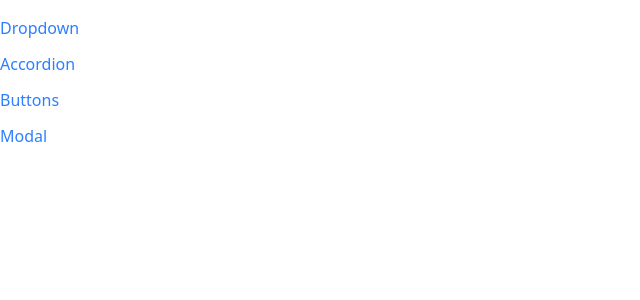
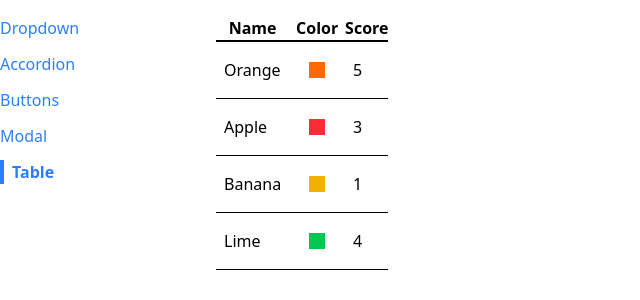
Before and after one commit to jruedas1/react-course, a React (Vite) app in the folder comps/: page /table in a window 1280 px wide. Shown: the top 300 px of the page, without its empty margins (0-640 px from the left). Built offline with nearby package versions, Linux system fonts and the light colour scheme.

Commit message:
create table component

```diff
--- a/comps/src/App.js
+++ b/comps/src/App.js
@@ -4,6 +4,7 @@
 import DropdownPage from "./pages/DropdownPage";
 import ButtonPage from "./pages/ButtonPage";
 import ModalPage from "./pages/ModalPage";
+import TablePage from "./pages/TablePage";
 
 function App(){
    return (
@@ -14,6 +15,7 @@
                <Route path='/'><DropdownPage /></Route>
                <Route path='/buttons'><ButtonPage /></Route>
                <Route path='/modal'><ModalPage /></Route>
+               <Route path='/table'><TablePage /></Route>
            </div>
        </div>
    );
--- a/comps/src/components/Sidebar.js
+++ b/comps/src/components/Sidebar.js
@@ -5,7 +5,8 @@
         { label: 'Dropdown', path: '/' },
         { label: 'Accordion', path: '/accordion' },
         { label: 'Buttons', path: '/buttons' },
-        { label: 'Modal', path: '/modal'}
+        { label: 'Modal', path: '/modal'},
+        {label: 'Table', path: '/table'}
     ];
 
     const renderedLinks = links.map(link =>{
--- /dev/null
+++ b/comps/src/components/Table.js
@@ -0,0 +1,39 @@
+function Table({ data, config, keyFn }){
+
+    const renderedHeaders = config.map( column => {
+       return (
+         <th key={column.label}>{column.label}</th>
+       );
+    });
+
+    const renderedRows = data.map(rowData => {
+        const renderedCells = config.map(column => {
+            return (
+                <td
+                    className='p-2'
+                    key={column.label}
+                >
+                    {column.render(rowData)}
+                </td>
+            );
+        });
+        return(
+            <tr className='border-b' key={keyFn(rowData)}>
+                {renderedCells}
+            </tr>
+        );
+    });
+
+    return (
+        <table className='table-auto border-spacing-2'>
+            <thead>
+                <tr className='border-b-2'>
+                    {renderedHeaders}
+                </tr>
+            </thead>
+            <tbody>{renderedRows}</tbody>
+        </table>
+    )
+}
+
+export default Table;
--- /dev/null
+++ b/comps/src/pages/TablePage.js
@@ -0,0 +1,32 @@
+import Table from "../components/Table";
+
+function TablePage(){
+
+    const data = [
+        { name: 'Orange', color: 'bg-orange-500', score: 5},
+        { name: 'Apple', color: 'bg-red-500', score: 3},
+        { name: 'Banana', color: 'bg-yellow-500', score: 1},
+        { name: 'Lime', color: 'bg-green-500', score: 4}
+    ];
+
+    const config = [
+        {
+            label: 'Name',
+            render: fruit => fruit.name
+        },
+        {
+            label: 'Color',
+            render: fruit => <div className={`p-2 m-3 ${fruit.color}`} />
+        },
+        {
+            label: 'Score',
+            render: fruit => fruit.score
+        }
+    ];
+
+    const keyFn = fruit => fruit.name;
+
+    return <div><Table data={data} config={config} keyFn={keyFn} /></div>
+}
+
+export default TablePage;
```
